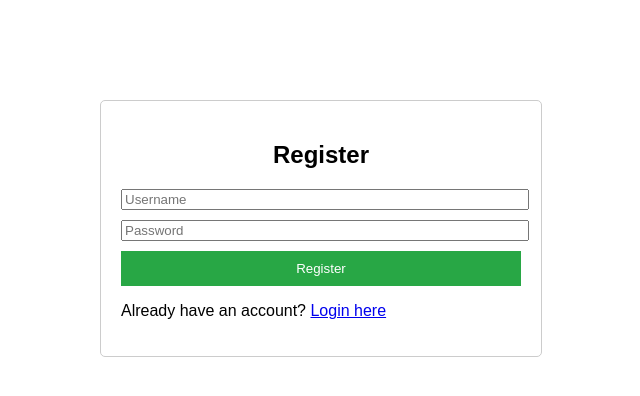
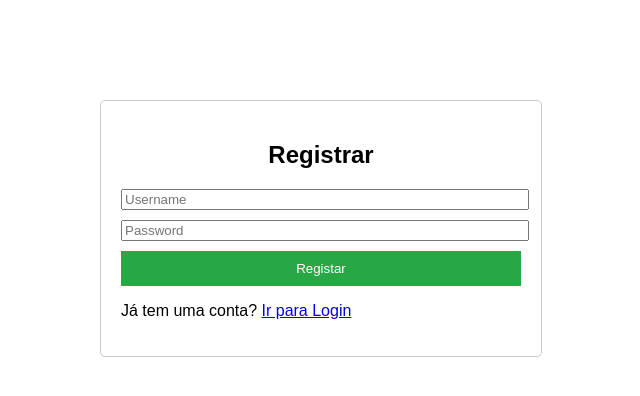
Before and after one commit to peromao/To-Do-List, a Flask app: page /serve_register in a window 1280 px wide. Shown: the top 396 px of the page, without its empty margins (319-959 px from the left). Run offline with Flask 3, Linux system fonts and the light colour scheme.

Commit message:
Change register page to portuguese

```diff
--- a/templates/register.html
+++ b/templates/register.html
@@ -3,19 +3,19 @@
 <head>
     <meta charset="UTF-8">
     <meta name="viewport" content="width=device-width, initial-scale=1.0">
-    <title>Register</title>
+    <title>Registrar</title>
     <script src="../static/js/register.js"></script>
     <link rel="stylesheet" href="../static/css/register.css">
 </head>
 <body>
     <div class="container">
-        <h2>Register</h2>
+        <h2>Registrar</h2>
         <form id="registerForm">
             <input type="text" id="username" name="username" placeholder="Username" required>
             <input type="password" id="password" name="password" placeholder="Password" required>
-            <button type="submit">Register</button>
+            <button type="submit">Registar</button>
         </form>
-        <p>Already have an account? <a href="/">Login here</a></p>
+        <p> Já tem uma conta? <a href="/"> Ir para Login </a></p>
     </div>
 </body>
 </html>
```
